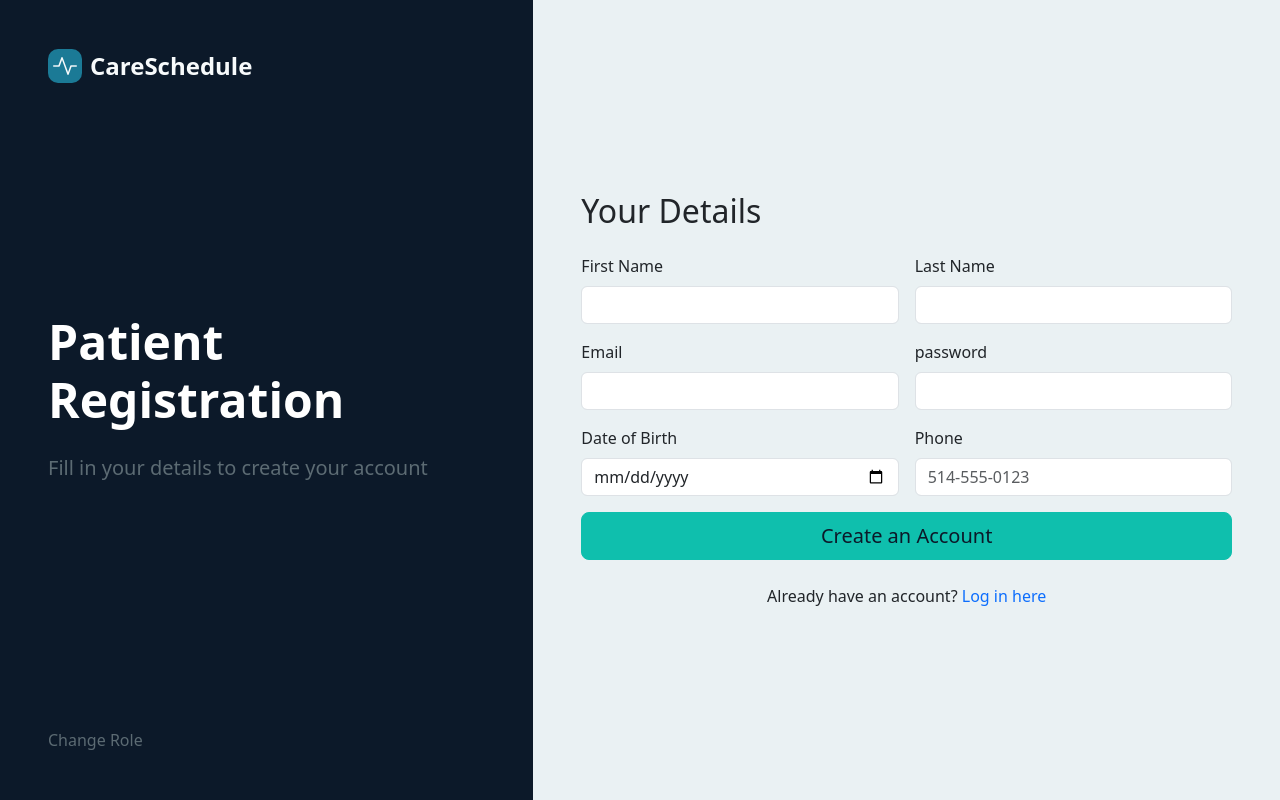
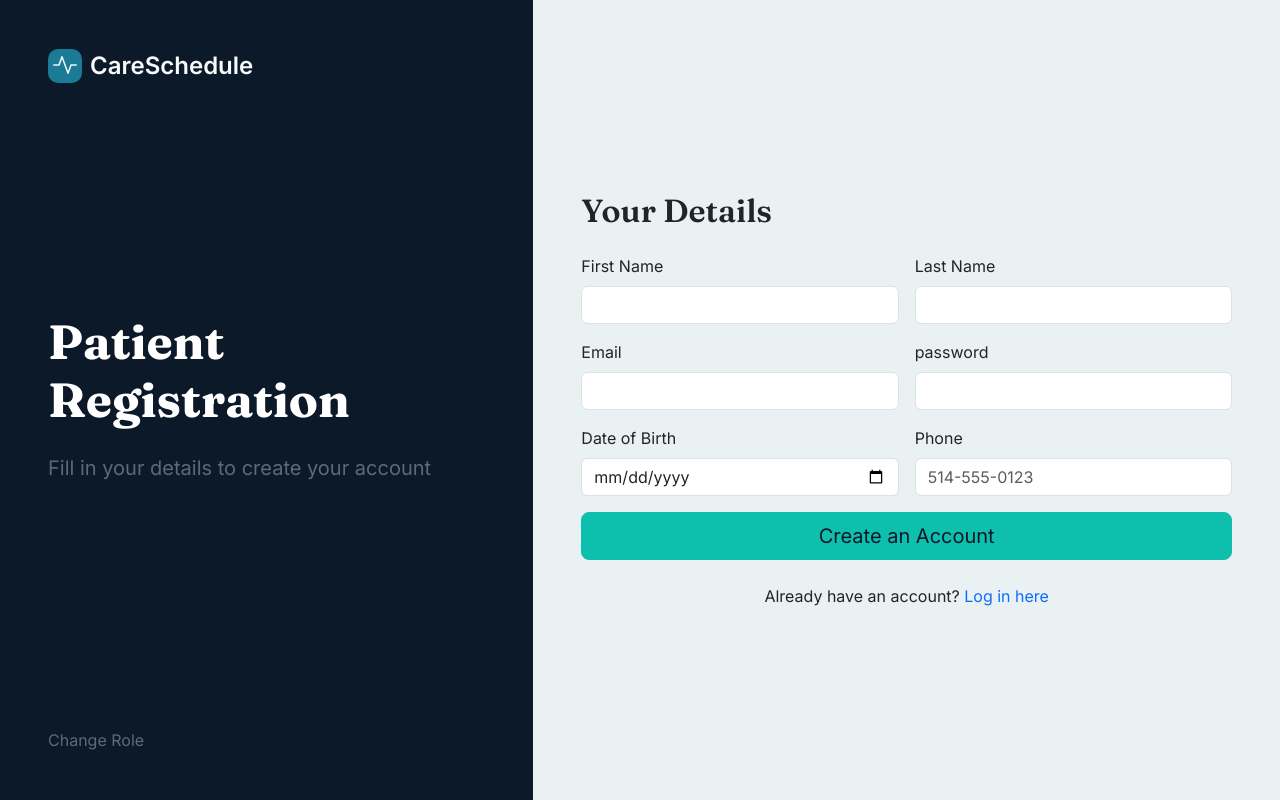
Before and after one commit to mgracnazareno/Web-Project-1, a Flask app: page /register in a window 1280 px wide. Run offline with Flask 3, Linux system fonts and the light colour scheme.

Commit message:
Unify heading typography styles

```diff
--- a/care-schedule/bp_app/static/css/base.css
+++ b/care-schedule/bp_app/static/css/base.css
@@ -10,21 +10,30 @@
     --app-muted: #5c6b73;
 
     --app-mint: #0FBFAD;
---app-mint-dark: #0d9e8f;
+    --app-mint-dark: #0d9e8f;
 
     --app-teal-light: #4fa8c4; /*accent on dark background*/
     --app-muted-dark: #b9c5cc; /* body text on dark backgrounds*/
     --app-warning: #a56a00;
 
-    --app-font-serif: "Fraunces", Georgia, serif;
-    --app-font-sans: "Inter", system-ui, -apple-system, "Segoe UI", sans-serif;
+    --app-font-sans: "Inter", sans-serif;
+    --app-font-serif: "Fraunces", serif;
     --app-font-mono: "JetBrains Mono", ui-monospace, Menlo, monospace;
 }
 html, body {
     min-height: 100%;
     background-color: var(--app-bg);
+    font-family: var(--app-font-sans);
 }
 
+/* Normal interface text */
+body,
+button,
+input,
+select,
+textarea {
+    font-family: var(--app-font-sans);
+}
 
 /* teal rounded square na may icon */
 .brand-mark {
@@ -200,3 +209,10 @@ html, body {
   border-color: var(--app-teal-light);
   color: var(--app-navy);
 }
+
+@media (max-width: 576px) {
+    .hero-content {
+        padding-left: 20px;
+        padding-right: 20px;
+    }
+}
--- a/care-schedule/bp_app/static/css/pages/register.css
+++ b/care-schedule/bp_app/static/css/pages/register.css
@@ -1,6 +1,13 @@
 .patient-registration,
 .professional-registration {
     background: var(--app-bg);
+}
+
+.patient-registration h1,
+.professional-registration h1,
+.patient-registration h2,
+.professional-registration h2 {
+    font-family: var(--app-font-serif);
 }
 
 .registration-sidebar {
@@ -22,3 +29,21 @@
 .change-role:hover {
     color: var(--app-offwhite);
 }
+
+.register-btn {
+    background-color: #b4dbd7;
+    color: var(--app-teal);
+    border: none;
+    border-radius: 8px;
+    font-weight: 600;
+    transition: background-color 0.2s ease, transform 0.2s ease;
+}
+
+.register-btn:hover {
+    background-color: #1590a8;
+    color: white;
+}
+
+.register-btn:active {
+    transform: translateY(1px);
+}
--- a/care-schedule/bp_app/static/css/pages/user-login.css
+++ b/care-schedule/bp_app/static/css/pages/user-login.css
@@ -31,7 +31,7 @@
 .role-card h4 { color: var(--app-navy); }
 .role-card p  { color: var(--app-muted); }
 
-.role-page h1 { color: var(--app-navy); }
+.role-page h1 { font-family: var(--app-font-serif); color: var(--app-navy); }
 .role-page .lead-sub { color: var(--app-muted); }
 
 .sign-in-link {
--- a/care-schedule/bp_app/static/styles.css
+++ b/care-schedule/bp_app/static/styles.css
@@ -50,6 +50,7 @@ h1 {
 }
 
 .services .section-header h2 {
+  font-family: var(--app-font-serif);
   color: var(--app-navy);
 }
 
@@ -95,7 +96,6 @@ h1 {
 
 /*ABOUT SECTION */
 
-.about-title { font-family: Fraunces, serif; }
 .about-section {
     background-color: var(--app-navy);
     padding: 4rem 0;
```
